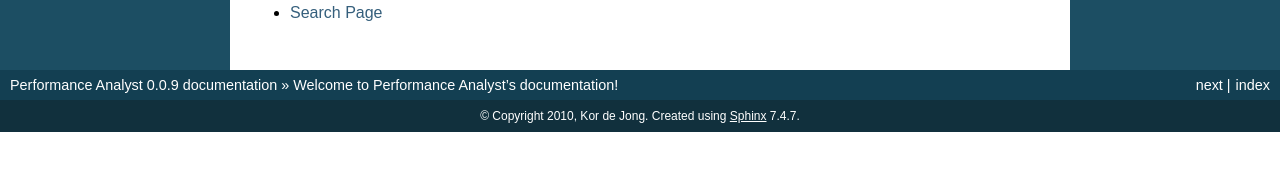
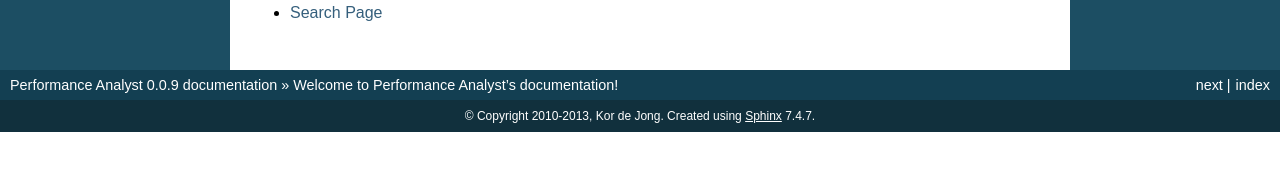
Before and after one commit to pcraster/performance_analyst, a Sphinx documentation site: the page built from Documentation/index.rst, in a window 1280 px wide. Shown: the part 665-836 px from the top of the page. Built offline with Sphinx 7.4.7, drawn with Linux system fonts in a browser that asks for light colours.

Commit message:
Updated docs

```diff
--- a/Documentation/conf.py
+++ b/Documentation/conf.py
@@ -46,7 +46,7 @@ master_doc = 'index'
 
 # General information about the project.
 project = u'Performance Analyst'
-copyright = u'2010, Kor de Jong'
+copyright = u'2010-2013, Kor de Jong'
 
 # The version info for the project you're documenting, acts as replacement for
 # |version| and |release|, also used in various other places throughout the
```
